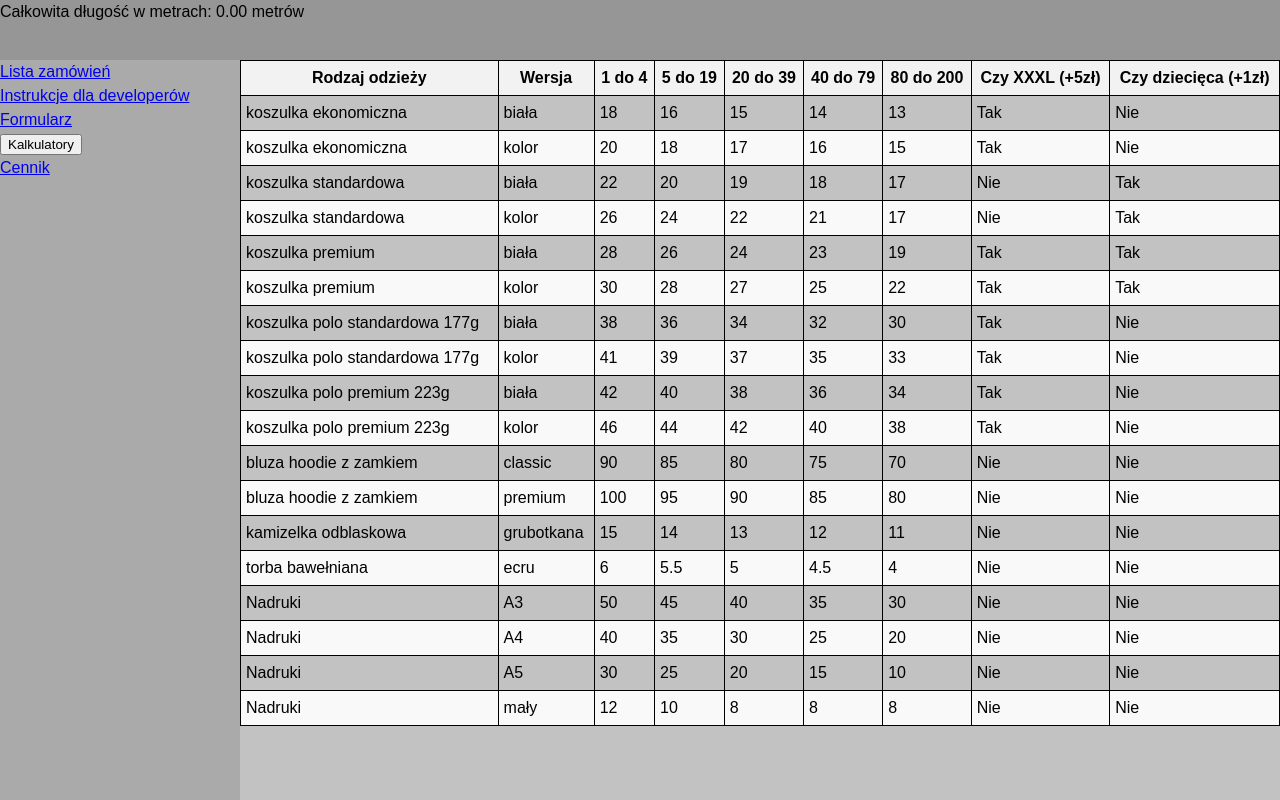
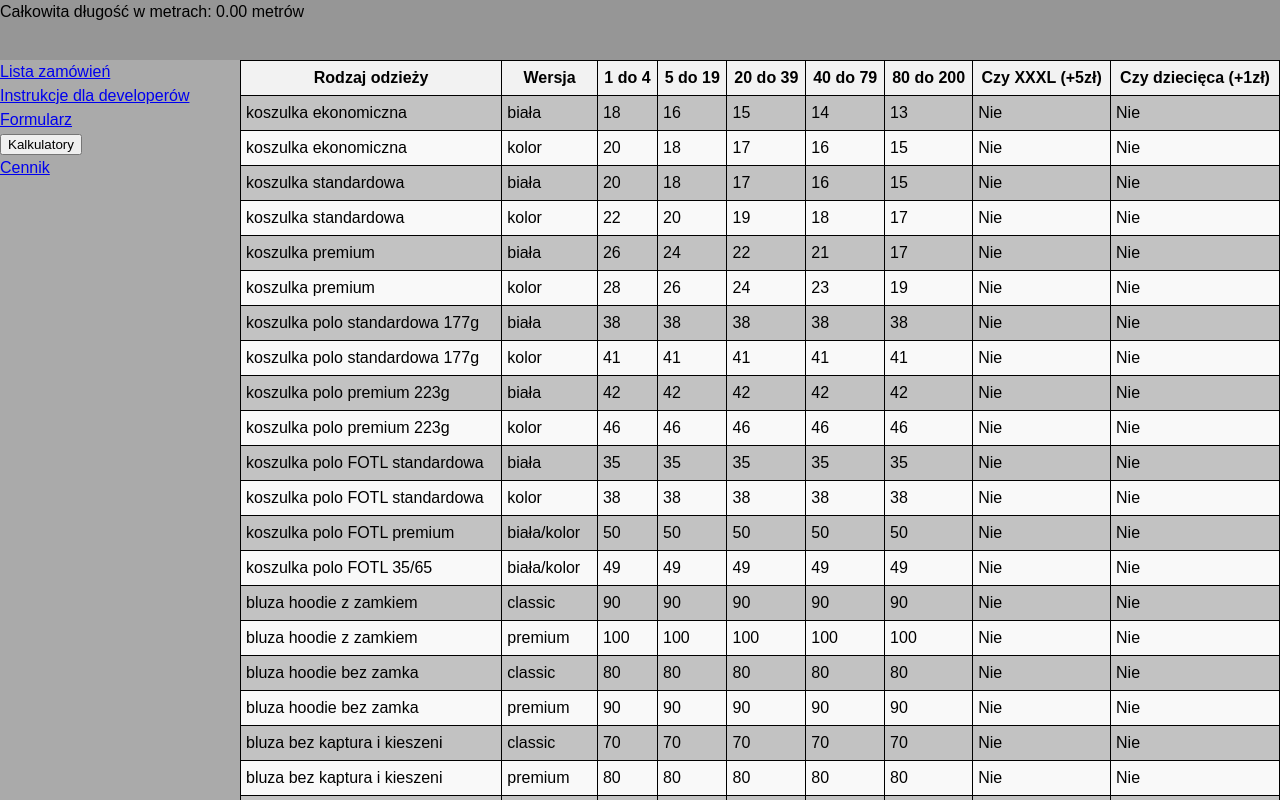
Before and after one commit to marlenawojtczak/ERP-system, a React (Vite) app in the folder frontend/: page /pricelist in a window 1280 px wide. Shown: the top 800 px of the page. Built offline with nearby package versions, Linux system fonts and the light colour scheme.

Commit message:
example fetch from backend

```diff
--- a/frontend/src/App.tsx
+++ b/frontend/src/App.tsx
@@ -5,6 +5,7 @@ import { CalculatorSBP } from "./features/calculators/components/CalculatorSBP";
 import { CalculatorNNO } from "./features/calculators/components/CalculatorNNO";
 import { CalculatorNOK } from "./features/calculators/components/CalculatorNOK";
 import { CalculatorNAW } from "./features/calculators/components/CalculatorNAW";
+import { PriceCalculator } from "./features/exampleFetchDataFromPricesList";
 
 const Home = React.lazy(() => import("./pages/Home"));
 const ExampleContent = React.lazy(() => import("./pages/ExamplePage"));
@@ -25,6 +26,7 @@ export const App = () => {
             <Route path="kalkulator3" element={<CalculatorNOK />} />
             <Route path="kalkulator4" element={<CalculatorNAW />} />
             <Route path="pricelist" element={<PriceList />} />
+            <Route path="exampleFetchData" element={<PriceCalculator />} />
           </Route>
         </Routes>
       </Suspense>
--- /dev/null
+++ b/frontend/src/features/exampleFetchDataFromPricesList.tsx
@@ -0,0 +1,62 @@
+import React, { useState, useEffect } from "react";
+
+// Typ dla danych cen
+type PricesData = {
+  id: string;
+  createdAt: string;
+  updatedAt: string;
+  type: string;
+  version: string;
+  prices: number[];
+  xxxlAvailable: boolean;
+  childrenAvailable: boolean;
+};
+
+export const PriceCalculator = () => {
+  // Stan dla danych cen
+  const [priceData, setPriceData] = useState<PricesData[] | null>(null);
+
+  const fetchPrices = async () => {
+    try {
+      const response = await fetch("http://localhost:3000/api/prices", {
+        headers: {
+          Authorization: `Bearer eyJhbGciOiJIUzI1NiIsInR5cCI6IkpXVCJ9.eyJzdWIiOiI2NThkNjhiYzU1NjJkYjBkMzY3ZjU0ZjEiLCJlbWFpbCI6Im1hcmxlbmFAZ21haWwuY29tIiwiaWF0IjoxNzA0NjM2NTUyLCJleHAiOjE3MDQ3MjY1NTJ9.r2Rxwc79FAkqe1-aipTO9qjWgvJtc5Qz5f2SSX-A9IQ`,
+          "Content-Type": "application/json",
+        },
+      });
+
+      if (!response.ok) {
+        throw new Error(`HTTP error! status: ${response.status}`);
+      }
+
+      const data: PricesData = await response.json();
+      setPriceData(data);
+      console.log("data:", data);
+      console.log("Second price from the first object:", data[0].prices[1]);
+
+      return data;
+    } catch (error) {
+      console.error("There was an error fetching the prices:", error);
+    }
+  };
+
+  useEffect(() => {
+    fetchPrices();
+  }, []);
+
+  const getSecondPrice = () => {
+    return priceData?.[0]?.prices?.[1] ?? "Loading...";
+  };
+
+  if (!priceData) {
+    return <div>Loading...</div>;
+  }
+
+  return (
+    <div>
+      <h1>Price Calculator</h1>
+      <p>Second Price: {getSecondPrice()}</p>
+      {/* Reszta UI */}
+    </div>
+  );
+};
--- a/frontend/src/features/priceList/components/PricesTable.tsx
+++ b/frontend/src/features/priceList/components/PricesTable.tsx
@@ -15,13 +15,13 @@ interface PriceRow {
   childrenAvailable?: boolean;
 }
 
-const tableData: PriceRow[] = [
+const tshirtData: PriceRow[] = [
   {
     type: "koszulka ekonomiczna",
     version: "biała",
     quantity: ["1 do 4", "5 do 19", "20 do 39", "40 do 79", "80 do 200"],
     prices: [18, 16, 15, 14, 13],
-    xxxlAvailable: true,
+    xxxlAvailable: false,
     childrenAvailable: false,
   },
   {
@@ -29,40 +29,40 @@ const tableData: PriceRow[] = [
     version: "kolor",
     quantity: ["1 do 4", "5 do 19", "20 do 39", "40 do 79", "80 do 200"],
     prices: [20, 18, 17, 16, 15],
-    xxxlAvailable: true,
+    xxxlAvailable: false,
     childrenAvailable: false,
   },
   {
     type: "koszulka standardowa",
     version: "biała",
     quantity: ["1 do 4", "5 do 19", "20 do 39", "40 do 79", "80 do 200"],
-    prices: [22, 20, 19, 18, 17],
+    prices: [20, 18, 17, 16, 15],
     xxxlAvailable: false,
-    childrenAvailable: true,
+    childrenAvailable: false,
   },
   {
     type: "koszulka standardowa",
     version: "kolor",
     quantity: ["1 do 4", "5 do 19", "20 do 39", "40 do 79", "80 do 200"],
-    prices: [26, 24, 22, 21, 17],
+    prices: [22, 20, 19, 18, 17],
     xxxlAvailable: false,
-    childrenAvailable: true,
+    childrenAvailable: false,
   },
   {
     type: "koszulka premium",
     version: "biała",
     quantity: ["1 do 4", "5 do 19", "20 do 39", "40 do 79", "80 do 200"],
-    prices: [28, 26, 24, 23, 19],
-    xxxlAvailable: true,
-    childrenAvailable: true,
+    prices: [26, 24, 22, 21, 17],
+    xxxlAvailable: false,
+    childrenAvailable: false,
   },
   {
     type: "koszulka premium",
     version: "kolor",
     quantity: ["1 do 4", "5 do 19", "20 do 39", "40 do 79", "80 do 200"],
-    prices: [30, 28, 27, 25, 22],
-    xxxlAvailable: true,
-    childrenAvailable: true,
+    prices: [28, 26, 24, 23, 19],
+    xxxlAvailable: false,
+    childrenAvailable: false,
   },
 ];
 
@@ -71,32 +71,64 @@ const poloShirtData: PriceRow[] = [
     type: "koszulka polo standardowa 177g",
     version: "biała",
     quantity: ["1 do 4", "5 do 19", "20 do 39", "40 do 79", "80 do 200"],
-    prices: [38, 36, 34, 32, 30],
-    xxxlAvailable: true,
+    prices: [38, 38, 38, 38, 38],
+    xxxlAvailable: false,
     childrenAvailable: false,
   },
   {
     type: "koszulka polo standardowa 177g",
     version: "kolor",
     quantity: ["1 do 4", "5 do 19", "20 do 39", "40 do 79", "80 do 200"],
-    prices: [41, 39, 37, 35, 33],
-    xxxlAvailable: true,
+    prices: [41, 41, 41, 41, 41],
+    xxxlAvailable: false,
     childrenAvailable: false,
   },
   {
     type: "koszulka polo premium 223g",
     version: "biała",
     quantity: ["1 do 4", "5 do 19", "20 do 39", "40 do 79", "80 do 200"],
-    prices: [42, 40, 38, 36, 34],
-    xxxlAvailable: true,
+    prices: [42, 42, 42, 42, 42],
+    xxxlAvailable: false,
     childrenAvailable: false,
   },
   {
     type: "koszulka polo premium 223g",
     version: "kolor",
     quantity: ["1 do 4", "5 do 19", "20 do 39", "40 do 79", "80 do 200"],
-    prices: [46, 44, 42, 40, 38],
-    xxxlAvailable: true,
+    prices: [46, 46, 46, 46, 46],
+    xxxlAvailable: false,
+    childrenAvailable: false,
+  },
+  {
+    type: "koszulka polo FOTL standardowa",
+    version: "biała",
+    quantity: ["1 do 4", "5 do 19", "20 do 39", "40 do 79", "80 do 200"],
+    prices: [35, 35, 35, 35, 35],
+    xxxlAvailable: false,
+    childrenAvailable: false,
+  },
+  {
+    type: "koszulka polo FOTL standardowa",
+    version: "kolor",
+    quantity: ["1 do 4", "5 do 19", "20 do 39", "40 do 79", "80 do 200"],
+    prices: [38, 38, 38, 38, 38],
+    xxxlAvailable: false,
+    childrenAvailable: false,
+  },
+  {
+    type: "koszulka polo FOTL premium",
+    version: "biała/kolor",
+    quantity: ["1 do 4", "5 do 19", "20 do 39", "40 do 79", "80 do 200"],
+    prices: [50, 50, 50, 50, 50],
+    xxxlAvailable: false,
+    childrenAvailable: false,
+  },
+  {
+    type: "koszulka polo FOTL 35/65",
+    version: "biała/kolor",
+    quantity: ["1 do 4", "5 do 19", "20 do 39", "40 do 79", "80 do 200"],
+    prices: [49, 49, 49, 49, 49],
+    xxxlAvailable: false,
     childrenAvailable: false,
   },
 ];
@@ -106,25 +138,49 @@ const otherItemsData: PriceRow[] = [
     type: "bluza hoodie z zamkiem",
     version: "classic",
     quantity: ["1 do 4", "5 do 19", "20 do 39", "40 do 79", "80 do 200"],
-    prices: [90, 85, 80, 75, 70],
+    prices: [90, 90, 90, 90, 90],
   },
   {
     type: "bluza hoodie z zamkiem",
     version: "premium",
     quantity: ["1 do 4", "5 do 19", "20 do 39", "40 do 79", "80 do 200"],
-    prices: [100, 95, 90, 85, 80],
+    prices: [100, 100, 100, 100, 100],
+  },
+  {
+    type: "bluza hoodie bez zamka",
+    version: "classic",
+    quantity: ["1 do 4", "5 do 19", "20 do 39", "40 do 79", "80 do 200"],
+    prices: [80, 80, 80, 80, 80],
+  },
+  {
+    type: "bluza hoodie bez zamka",
+    version: "premium",
+    quantity: ["1 do 4", "5 do 19", "20 do 39", "40 do 79", "80 do 200"],
+    prices: [90, 90, 90, 90, 90],
+  },
+  {
+    type: "bluza bez kaptura i kieszeni",
+    version: "classic",
+    quantity: ["1 do 4", "5 do 19", "20 do 39", "40 do 79", "80 do 200"],
+    prices: [70, 70, 70, 70, 70],
+  },
+  {
+    type: "bluza bez kaptura i kieszeni",
+    version: "premium",
+    quantity: ["1 do 4", "5 do 19", "20 do 39", "40 do 79", "80 do 200"],
+    prices: [80, 80, 80, 80, 80],
   },
   {
     type: "kamizelka odblaskowa",
     version: "grubotkana",
     quantity: ["1 do 4", "5 do 19", "20 do 39", "40 do 79", "80 do 200"],
-    prices: [15, 14, 13, 12, 11],
+    prices: [15, 15, 15, 15, 15],
   },
   {
     type: "torba bawełniana",
     version: "ecru",
     quantity: ["1 do 4", "5 do 19", "20 do 39", "40 do 79", "80 do 200"],
-    prices: [6, 5.5, 5, 4.5, 4],
+    prices: [6, 6, 6, 6, 6],
   },
 ];
 
@@ -151,16 +207,28 @@ const printData: PriceRow[] = [
     type: "Nadruki",
     version: "mały",
     quantity: ["1 do 4", "5 do 19", "20 do 39", "40 do 79", "80 do 200"],
-    prices: [12, 10, 8, 8, 8],
+    prices: [12, 10, 10, 8, 8],
   },
 ];
 
 const combinedTableData = [
-  ...tableData,
+  ...tshirtData,
   ...poloShirtData,
   ...otherItemsData,
   ...printData,
 ];
+
+const jsonData = JSON.stringify(combinedTableData);
+localStorage.setItem("priceListData", jsonData);
+
+// console.log("jsonData:", jsonData);
+
+const jsonParsedData = JSON.parse(jsonData);
+localStorage.setItem("priceListData", JSON.stringify(jsonParsedData));
+const retrievedData = localStorage.getItem("priceListData");
+const priceListData = JSON.parse(retrievedData);
+const standardShirtData = priceListData[2];
+console.log("Dane koszulki standardowej:", standardShirtData);
 
 const PriceTable: React.FC = () => {
   return (
```
